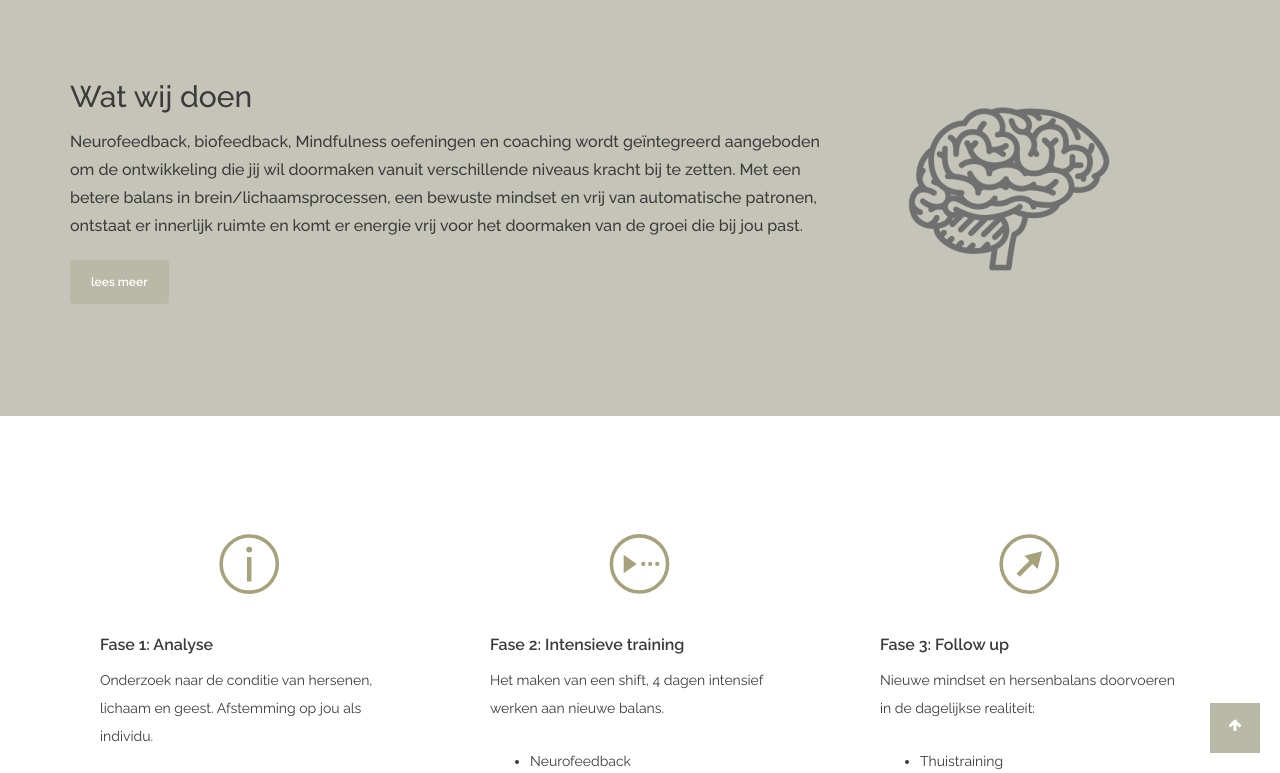
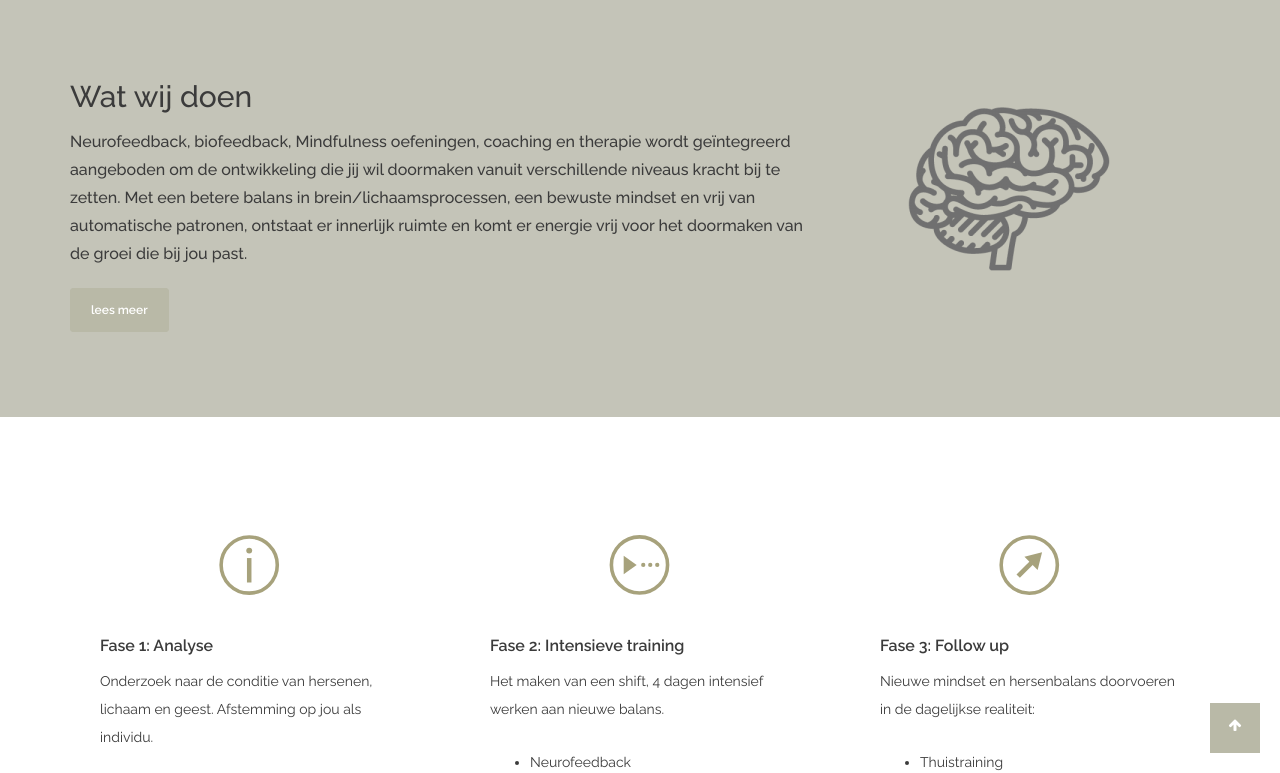
Before and after one commit to dveninga/brainspa, a Jekyll site: the page built from index.md, in a window 1280 px wide and 900 px high, scrolled down 1173 px, cut to the strip 127-900 px from the top of the window. Built offline with Jekyll 4.4.1, drawn with Linux system fonts in a browser that asks for light colours.

Commit message:
Updated index.md

```diff
--- a/index.md
+++ b/index.md
@@ -4,5 +4,7 @@ title: home
 active: home
 class: home
 banner: bergen.jpg
+published: true
 ---
-Neurofeedback, biofeedback, Mindfulness oefeningen en coaching wordt geïntegreerd aangeboden om de ontwikkeling die jij wil doormaken vanuit verschillende niveaus kracht bij te zetten. Met een betere balans in brein/lichaamsprocessen, een bewuste mindset en vrij van automatische patronen, ontstaat er innerlijk ruimte en komt er energie vrij voor het doormaken van de groei die bij jou past.
+
+Neurofeedback, biofeedback, Mindfulness oefeningen, coaching en therapie wordt geïntegreerd aangeboden om de ontwikkeling die jij wil doormaken vanuit verschillende niveaus kracht bij te zetten. Met een betere balans in brein/lichaamsprocessen, een bewuste mindset en vrij van automatische patronen, ontstaat er innerlijk ruimte en komt er energie vrij voor het doormaken van de groei die bij jou past.
```
